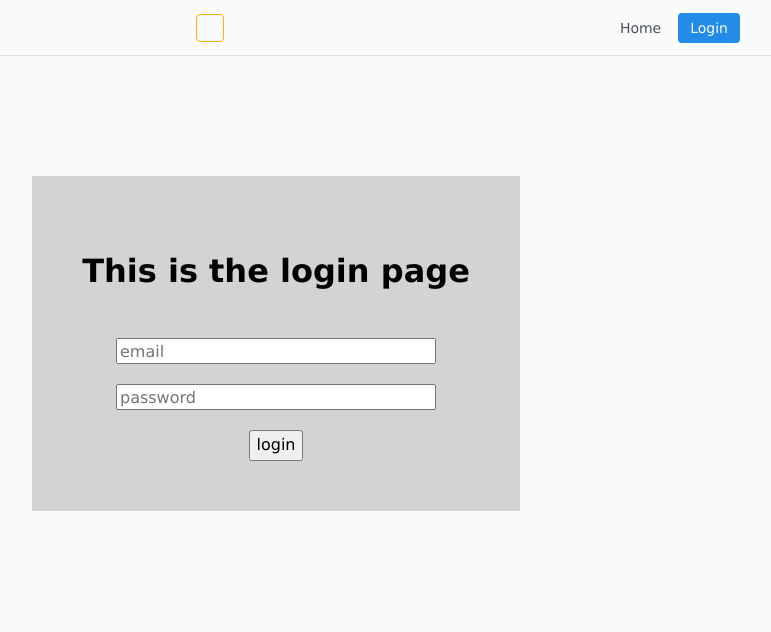
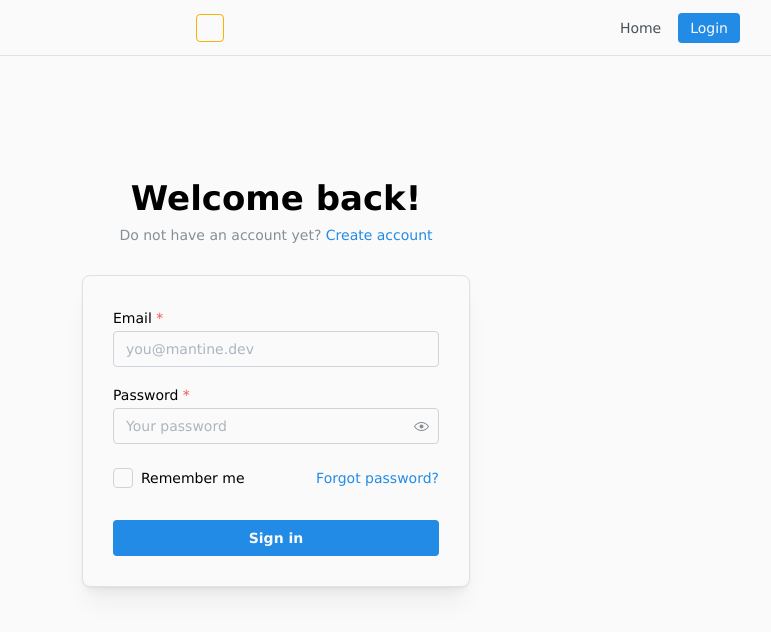
Before and after one commit to edward-le-coding/reactpostappstarter-comp-3013, a React (Vite) app in the folder frontend/: page /login in a window 1280 px wide. Shown: the top 632 px of the page, without its empty margins (364-1135 px from the left). Built offline with nearby package versions, Linux system fonts and the light colour scheme; no server answers; some icons are missing.

Commit message:
Added login page

```diff
--- a/frontend/src/pages/Auth/Login.page.jsx
+++ b/frontend/src/pages/Auth/Login.page.jsx
@@ -1,6 +1,19 @@
 import { useEffect } from "react";
 import { useNavigate } from "react-router-dom";
 import useBoundStore from "../../store/Store";
+import {
+  TextInput,
+  PasswordInput,
+  Checkbox,
+  Anchor,
+  Paper,
+  Title,
+  Text,
+  Container,
+  Group,
+  Button,
+} from '@mantine/core';
+import classes from './Login.page.module.css';
 
 const LoginPage = () => {
   const navigate = useNavigate();
@@ -14,45 +27,42 @@
 
   const onLogin = async (e) => {
     e.preventDefault();
+    console.log(e.target.email)
     let email = e.target.email?.value;
     let password = e.target.password?.value;
     if (!email || !password) return;
     loginService(email, password);
   };
+
   return (
-    <div style={{ display: "flex", justifyContent: "center" }}>
+    <Container size={420} my={40}>
+      <Title ta="center" className={classes.title}>
+        Welcome back!
+      </Title>
+      <Text c="dimmed" size="sm" ta="center" mt={5}>
+        Do not have an account yet?{' '}
+        <Anchor size="sm" component="button">
+          Create account
+        </Anchor>
+      </Text>
       <form onSubmit={onLogin}>
-        <div
-          style={{
-            display: "flex",
-            flexDirection: "column",
-            alignItems: "center",
-            gridGap: "20px",
-            background: "#d3d3d3",
-            padding: "50px",
-          }}
-        >
-          <h1>This is the login page</h1>
-          <input
-            placeholder="email"
-            name="email"
-            type="email"
-            required
-            style={{ minWidth: "320px", height: "26px" }}
-          />
-          <input
-            placeholder="password"
-            name="password"
-            type="password"
-            required
-            style={{ minWidth: "320px", height: "26px" }}
-          />
-          <button type="submit">login</button>
-          {authLoading ? <h2>Loading...</h2> : null}
-        </div>
+        <Paper withBorder shadow="md" p={30} mt={30} radius="md">
+          <TextInput label="Email" name="email" placeholder="you@mantine.dev" required />
+          <PasswordInput label="Password" name="password" placeholder="Your password" required mt="md" />
+          <Group justify="space-between" mt="lg">
+            <Checkbox label="Remember me" />
+            <Anchor component="button" size="sm">
+              Forgot password?
+            </Anchor>
+          </Group>
+          <Button fullWidth mt="xl" type="submit">
+            Sign in
+          </Button>
+        </Paper>
+        {authLoading ? <h2>Loading...</h2> : null}
       </form>
-    </div>
+    </Container >
   );
-};
+}
 
 export default LoginPage;
--- /dev/null
+++ b/frontend/src/pages/Auth/Login.page.module.css
@@ -0,0 +1,4 @@
+.title {
+    font-family: Greycliff CF, var(--mantine-font-family);
+    font-weight: 900;
+  }
```
